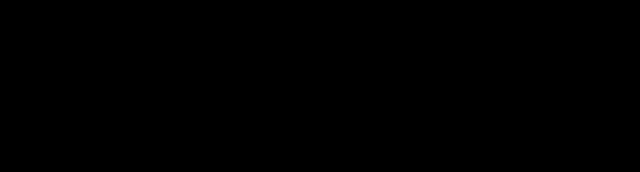
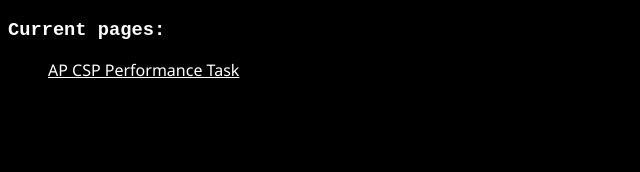
Before and after one commit to Moonlight1211/moonlight1211.net, a plain HTML site: page index.html in a window 1280 px wide. Shown: the whole page, without its empty margins (0-640 px from the left). Drawn offline with Linux system fonts and the light colour scheme; files that its build step writes are made by us from their sources.

Commit message:
Added functionality and skeleton
Now actually works at www.moonlight1211.net also has the general structure i want it to have. If I ever make any programs or anything that can be downloaded, this site will link to those downloads.

```diff
--- a/csp/styles.css
+++ /dev/null
@@ -1,8 +0,0 @@
-body {
-    background-color: rgb(0, 0, 0);
-}
-.text {
-    color: green;
-    font-size: medium;
-    font-family: 'Courier New', Courier, monospace;
-}
--- a/index.html
+++ b/index.html
@@ -1,11 +1,20 @@
 <!DOCTYPE html>
 <html>
     <head>
-        <link rel="stylesheet" href="styles.css">
+        <link rel="stylesheet" href="./indexsrc/indexStyles.css">
         <script src="./indexsrc/jquery.min.js"></script>
         <script src="./indexsrc/src.js"></script>
     </head>
     <body>
-        <p>shit</p>
+        <div id="main">
+            <h3>Current pages:</h3>
+            <ul>
+                <li><a href="https://github.com/Moonlight1211/APCSP-task">AP CSP Performance Task</a></li>
+                <li><a href=""></a></li>
+                <li><a href=""></a></li>
+                <li><a href=""></a></li>
+                <li><a href=""></a></li>
+            </ul>
+        </div>
     </body>
 </html>
--- a/indexsrc/indexStyles.css
+++ b/indexsrc/indexStyles.css
@@ -0,0 +1,12 @@
+body {
+    background-color: black;
+}
+#main h3{
+    color: white;
+    font-family: 'Courier New', Courier, monospace;
+}
+#main ul li a{
+    text-decoration: underline;
+    color: white;
+    font-family: 'Segoe UI', Tahoma, Geneva, Verdana, sans-serif;
+}
```
Also changed, not shown: csp/task.html (deleted, +0 -10 lines), indexsrc/pages.json (+4 -3 lines), csp/script.js (deleted), 2 other files.
